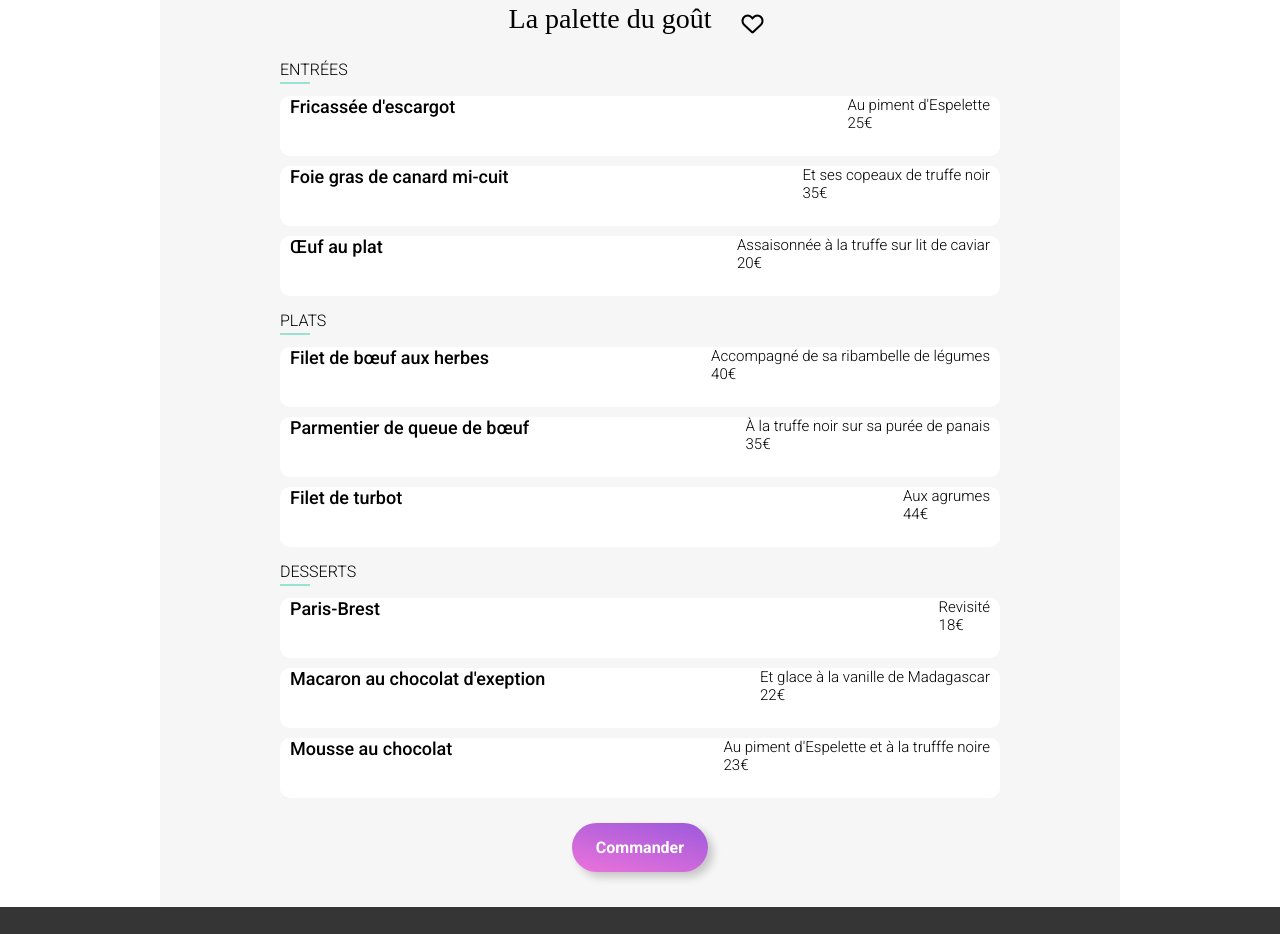
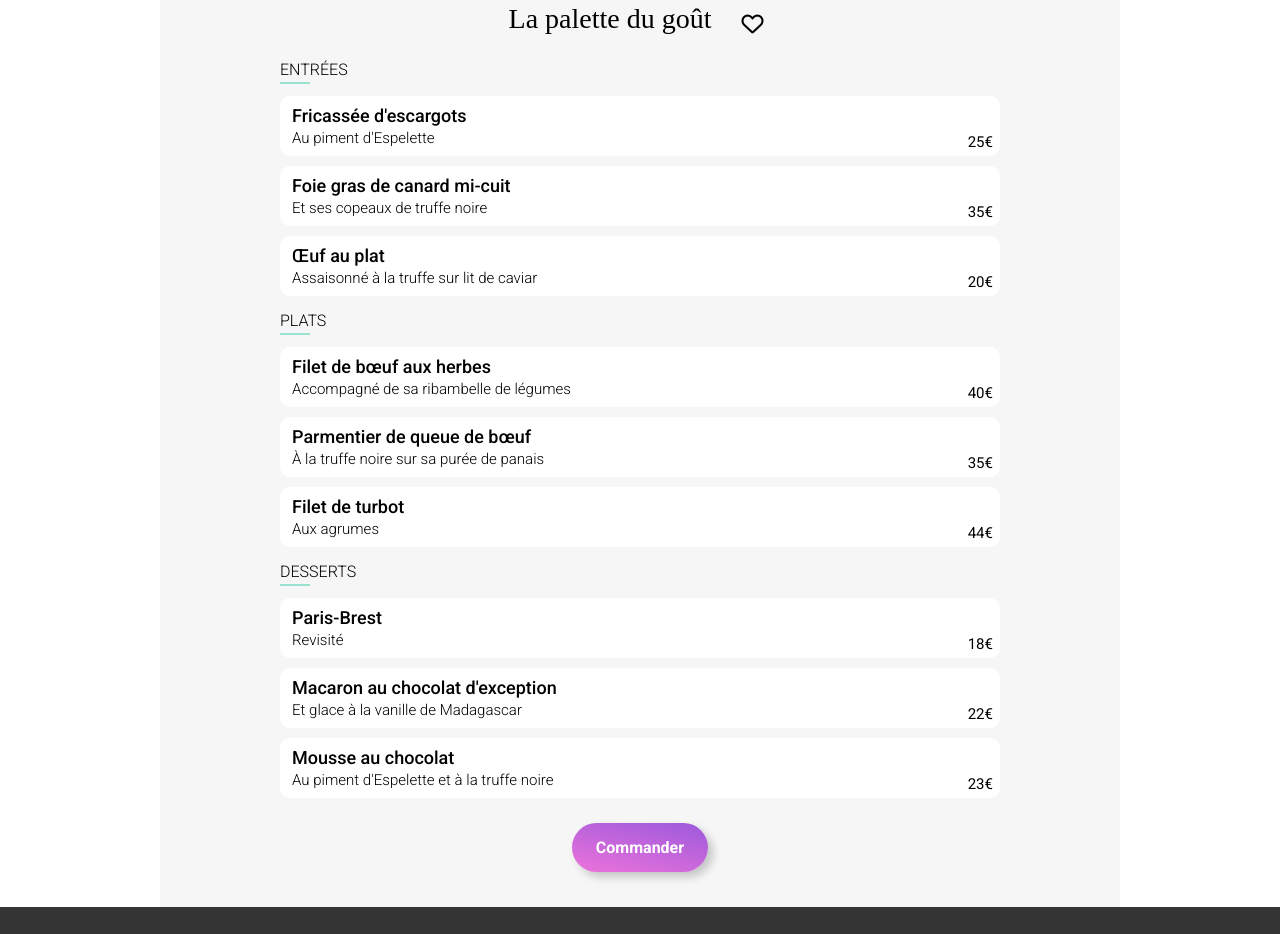
Before and after one commit to Hugolgle/ohmyfood, a plain HTML site: page restaurants/lpg.html in a window 1280 px wide. Shown: the part 393-1327 px from the top of the page. Drawn offline with Linux system fonts and the light colour scheme; a web font is replaced by a local one.

Commit message:
projet final

```diff
--- a/restaurants/lpg.html
+++ b/restaurants/lpg.html
@@ -35,38 +35,44 @@
                     <h2 class="resto">ENTRÉES</h2>
                     <div class="plat">
                         <div class="txt">
-                            <h3 class="resto">Fricassée d'escargot</h3>
-                            <div>
-                                <p class="resto">Au piment d'Espelette</p>
+                            <div class="description">
+                                <h3 class="resto">Fricassée d'escargots</h3>
+                                <p class="resto">Au piment d'Espelette </p>
+                            </div>
+                            <div class="prix">
                                 <p class="resto">25€</p>
-                            </div>
                             </div>
                             <div class="check">
                                 <i class="fa-solid fa-circle-check"></i>
                             </div>
                         </div>
+                    </div>
                     <div class="plat">
                         <div class="txt">
+                            <div class="description">
                                 <h3 class="resto">Foie gras de canard mi-cuit</h3>
-                            <div>
-                                <p class="resto">Et ses copeaux de truffe noir</p>
+                                <p class="resto">Et ses copeaux de truffe noire</p>
+                            </div>
+                            <div class="prix">
                                 <p class="resto">35€</p>
-                            </div>
                             </div>
                             <div class="check">
                                 <i class="fa-solid fa-circle-check"></i>
                             </div>
                         </div>
+                    </div>
                     <div class="plat">
                         <div class="txt">
+                            <div class="description">
                                 <h3 class="resto">Œuf au plat</h3>
-                            <div>
-                                <p class="resto">Assaisonnée à la truffe sur lit de caviar</p>
+                                <p class="resto">Assaisonné à la truffe sur lit de caviar</p>
+                            </div>
+                            <div class="prix">
                                 <p class="resto">20€</p>
-                            </div>
                             </div>
                             <div class="check">
                                 <i class="fa-solid fa-circle-check"></i>
+                            </div>
                         </div>
                     </div>
                 </div>
@@ -74,38 +80,44 @@
                     <h2 class="resto">PLATS</h2>
                     <div class="plat">
                         <div class="txt">
+                            <div class="description">
                                 <h3 class="resto">Filet de bœuf aux herbes</h3>
-                            <div>
                                 <p class="resto">Accompagné de sa ribambelle de légumes</p>
+                            </div>
+                            <div class="prix">
                                 <p class="resto">40€</p>
-                            </div>
                             </div>
                             <div class="check">
                                 <i class="fa-solid fa-circle-check"></i>
                             </div>
                         </div>
+                    </div>
                     <div class="plat">
                         <div class="txt">
+                            <div class="description">
                                 <h3 class="resto">Parmentier de queue de bœuf</h3>
-                            <div>
-                                <p class="resto">À la truffe noir sur sa purée de panais</p>
+                                <p class="resto">À la truffe noire sur sa purée de panais</p>
+                            </div>
+                            <div class="prix">
                                 <p class="resto">35€</p>
-                            </div>
                             </div>
                             <div class="check">
                                 <i class="fa-solid fa-circle-check"></i>
                             </div>
                         </div>
+                    </div>
                     <div class="plat">
                         <div class="txt">
+                            <div class="description">
                                 <h3 class="resto">Filet de turbot</h3>
-                            <div>
                                 <p class="resto">Aux agrumes</p>
+                            </div>
+                            <div class="prix">
                                 <p class="resto">44€</p>
-                            </div>
                             </div>
                             <div class="check">
                                 <i class="fa-solid fa-circle-check"></i>
+                            </div>
                         </div>
                     </div>
                 </div>
@@ -113,38 +125,44 @@
                     <h2 class="resto">DESSERTS</h2>
                     <div class="plat">
                         <div class="txt">
+                            <div class="description">
                                 <h3 class="resto">Paris-Brest</h3>
-                            <div>
                                 <p class="resto">Revisité</p>
+                            </div>
+                            <div class="prix">
                                 <p class="resto">18€</p>
-                            </div>
                             </div>
                             <div class="check">
                                 <i class="fa-solid fa-circle-check"></i>
                             </div>
                         </div>
+                    </div>
                     <div class="plat">
                         <div class="txt">
-                            <h3 class="resto">Macaron au chocolat d'exeption</h3>
-                            <div>
+                            <div class="description">
+                                <h3 class="resto">Macaron au chocolat d'exception </h3>
                                 <p class="resto">Et glace à la vanille de Madagascar</p>
+                            </div>
+                            <div class="prix">
                                 <p class="resto">22€</p>
-                            </div>
                             </div>
                             <div class="check">
                                 <i class="fa-solid fa-circle-check"></i>
                             </div>
                         </div>
+                    </div>
                     <div class="plat">
                         <div class="txt">
-                            <h3 class="resto">Mousse au chocolat</h3>
-                            <div>
-                                <p class="resto">Au piment d'Espelette et à la trufffe noire</p>
+                            <div class="description">
+                                <h3 class="resto">Mousse au chocolat </h3>
+                                <p class="resto">Au piment d'Espelette et à la truffe noire</p>
+                            </div>
+                            <div class="prix">
                                 <p class="resto">23€</p>
-                            </div>
                             </div>
                             <div class="check">
                                 <i class="fa-solid fa-circle-check"></i>
+                            </div>
                         </div>
                     </div>
                 </div>
@@ -154,11 +172,6 @@
             </div>
 
         </section>
-
-
-
-
-
 
         <footer>
             <svg width="139" height="27" viewBox="0 0 196 34" fill="none" xmlns="http://www.w3.org/2000/svg">
@@ -195,7 +208,6 @@
             </div>
         </footer>
     </main>
-
 </body>
 
 </html>
--- a/sass/composants/_header.scss
+++ b/sass/composants/_header.scss
@@ -13,7 +13,6 @@ header {
         left: 15px;
     }
 
-
     img {
         width: 162px;
         font-weight: 400;
@@ -22,5 +21,4 @@ header {
             width: 200px;
         }
     }
-
 }
--- a/sass/pages/_index.scss
+++ b/sass/pages/_index.scss
@@ -219,10 +219,7 @@ section.restaurant {
                                 opacity: 100%;
                             }
                         }
-
-
                     }
-
                 }
             }
 
--- a/sass/pages/_restaurant.scss
+++ b/sass/pages/_restaurant.scss
@@ -102,16 +102,13 @@ section.all {
                     background-color: #ffffff;
                     border-radius: 10px;
                     height: 60px;
-                    padding: 0 10px;
+                    padding: 0;
                     display: flex;
                     flex-direction: row;
                     justify-content: space-between;
                     transition: 1s;
                     z-index: 1;
                     width: 100%;
-                    // margin-right: -50px;
-
-
 
                     div.description {
                         display: flex;
@@ -121,6 +118,8 @@ section.all {
                         text-overflow: ellipsis;
                         white-space: nowrap;
                         width: 90%;
+                        margin-left: 7px;
+                        padding: 5px;
 
                         h3 {
                             overflow: hidden;
@@ -140,10 +139,11 @@ section.all {
                         align-items: end;
                         justify-content: end;
                         width: 10%;
+                        margin-right: 7px;
 
                         p {
-                            margin-bottom: 3px;
-                        }
+                            margin-bottom: 5px;
+                            font-weight: 400;
                         }
                     }
 
@@ -152,18 +152,21 @@ section.all {
                         justify-content: center;
                         align-items: center;
                         width: 0px;
+                        min-width: 0px;
                         height: 60px;
                         background-color: #99E2D0;
-                    border-radius: 0 10px 10px 0;
+                        border-radius: 10px 10px 10px 10px;
                         color: #ffffff;
                         cursor: pointer;
                         transition: 1s;
                     }
                 }
 
-            div.plat:hover div.check {
+                div.txt:hover div.check {
                     width: 60px;
-                border-radius: 10px 0 0 10px;
+                    min-width: 60px;
+                }
+
             }
 
             >h2 {
@@ -180,8 +183,6 @@ section.all {
                 background: #98e2cf;
             }
         }
-
-
 
         @keyframes anim {
             100% {
@@ -200,8 +201,6 @@ section.all {
         div.dessert {
             animation-delay: .9s;
         }
-
-
     }
 
     div.btn {
```
Also changed, not shown: restaurants/alf.html (+38 -29 lines), restaurants/lds.html (+41 -29 lines), restaurants/lne.html (+45 -31 lines), sass/style.css, 1 other file. Lines whose indentation alone changed are shown as unchanged.
